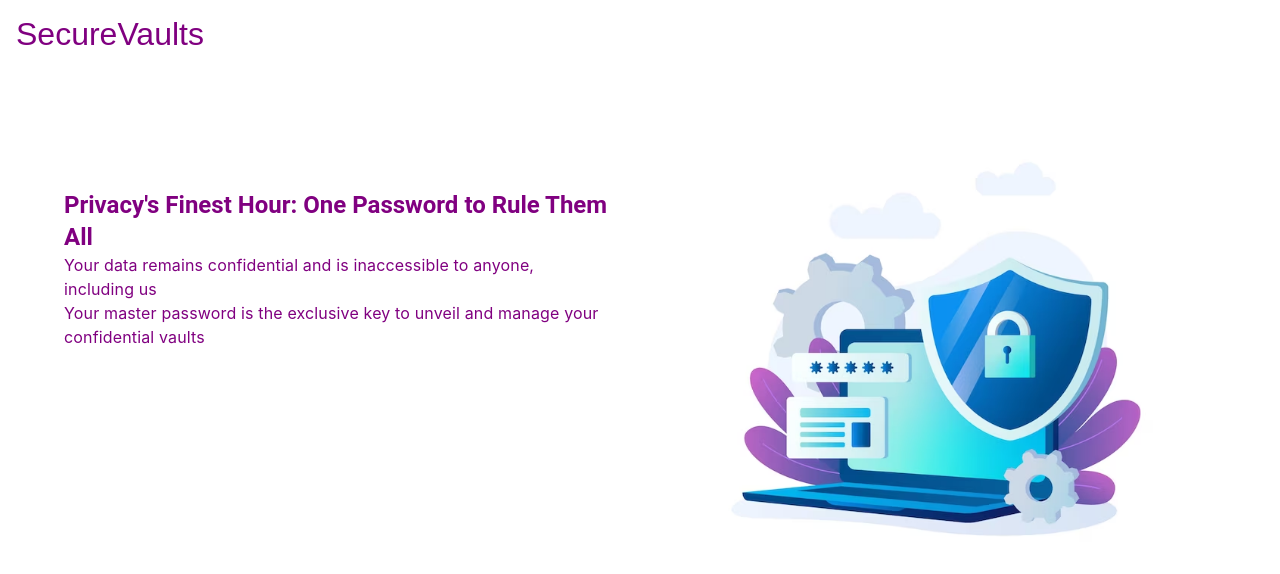
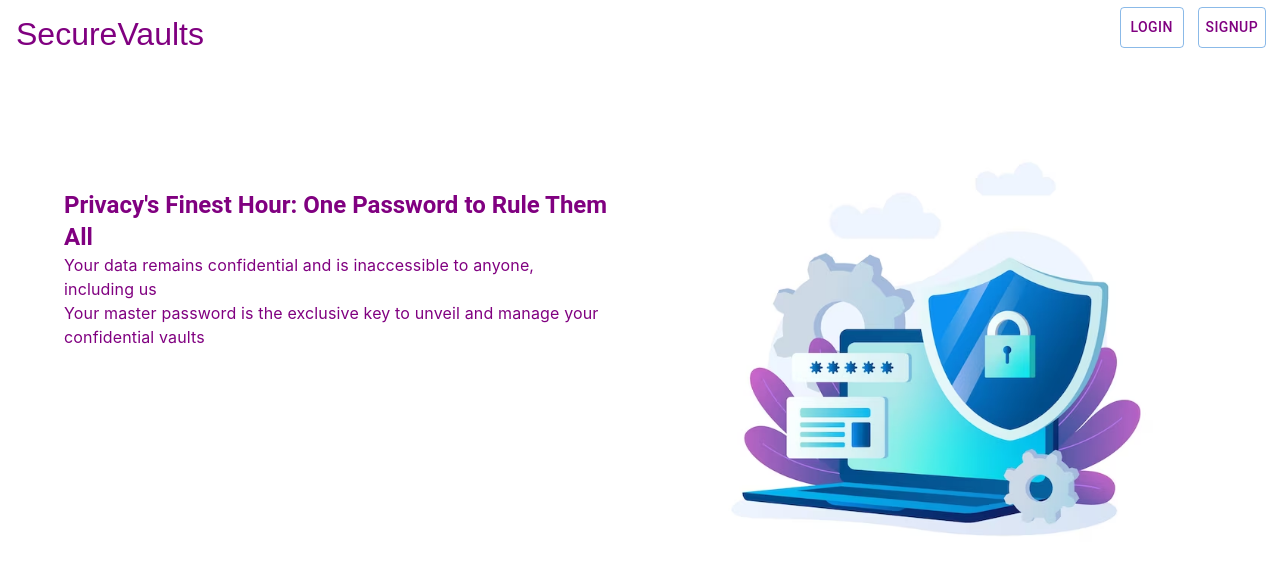
Before and after one commit to Jaiminiraval15/SecureVaults, a React (Create React App) app in the folder client/: page / in a window 1280 px wide. Shown: the top 574 px of the page. Built offline with nearby package versions, Linux system fonts and the light colour scheme.

Commit message:
Add login,signup buttons

```diff
--- a/client/src/components/Navbar.js
+++ b/client/src/components/Navbar.js
@@ -1,17 +1,32 @@
 import {Navbar} from 'react-bootstrap';
-
+import {Button} from '@mui/material';
 export default function Nav() {
     return(
         <>
-        <Navbar expand="lg" className="bg-body-tertiary" style={{
+        <Navbar expand="lg" className="bg-body-tertiary d-flex align-items-center" style={{
             color : 'purple',
             padding: '0.5em',
-            display : 'block',
+            display : 'inline',
             fontSize : '2em',
             float : 'left',
             fontFamily : 'fantasy' ,
             position : 'static'
         }}>SecureVaults</Navbar>
+        <Button variant="outlined" style={{ color : 'purple',
+            padding: '0.5em',
+            display : 'block',
+            float:"right",
+            marginRight:'1em',
+            marginTop:'0.5em'
+            }} >Signup</Button>
+        <Button variant="outlined" color="primary" style={{ color : 'purple',
+            padding: '0.5em',
+            display : 'block',
+            float:"right",
+            marginRight:'1em',
+            marginTop:'0.5em'
+            }} >Login</Button>
+
         </>
     )
 }
```
Also changed, not shown: client/src/components/Home.js (+1 -7 lines).
